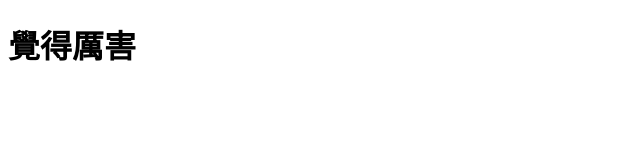
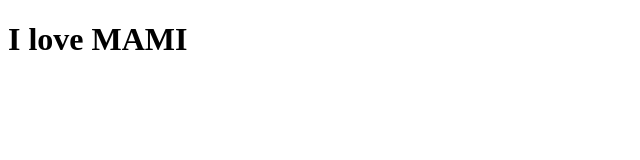
Before and after one commit to ray910113/ray910113.github.io, a plain HTML site: page index.html in a window 1280 px wide. Shown: the whole page, without its empty margins (0-640 px from the left). Drawn offline with Linux system fonts and the light colour scheme.

Commit message:
Update index.html

```diff
--- a/index.html
+++ b/index.html
@@ -5,6 +5,6 @@
     <title>你好，GitHub</title>
   </head>
   <body>
-    <h1>覺得厲害</h1>
+    <h1>I love MAMI</h1>
   </body>
 </html>
```
